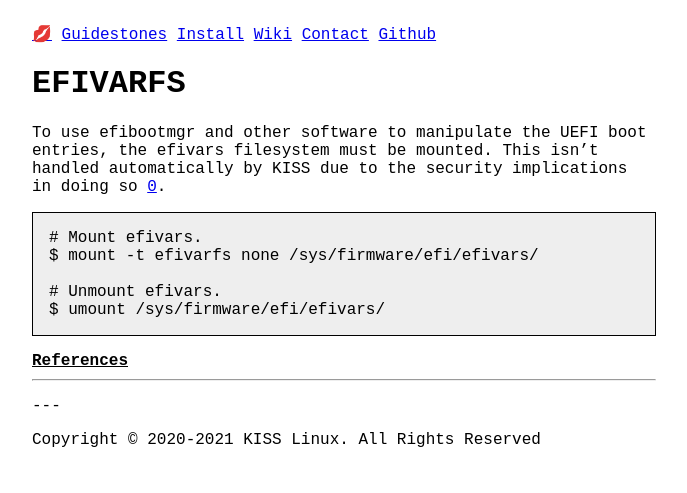
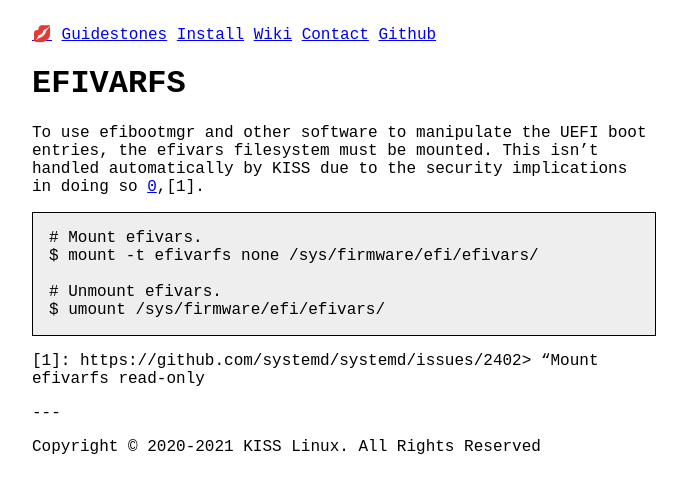
Before and after one commit to mcpcpc/k1ss, a Jekyll site: the page built from wiki/boot/efivarfs.md, in a window 1280 px wide. Shown: the top 493 px of the page, without its empty margins (296-983 px from the left). Built offline with Jekyll 4.4.1, drawn with Linux system fonts in a browser that asks for light colours; our own code applies the rules of GitHub Pages for plain Markdown files.

Commit message:
Update efivarfs.md

```diff
--- a/wiki/boot/efivarfs.md
+++ b/wiki/boot/efivarfs.md
@@ -3,7 +3,7 @@ EFIVARFS
 
 To use efibootmgr and other software to manipulate the UEFI boot entries, the
 efivars filesystem must be mounted. This isn't handled automatically by KISS due
-to the security implications in doing so [0][1].
+to the security implications in doing so [0],[1].
 
     # Mount efivars.
     $ mount -t efivarfs none /sys/firmware/efi/efivars/
@@ -11,8 +11,5 @@ to the security implications in doing so [0][1].
     # Unmount efivars.
     $ umount /sys/firmware/efi/efivars/
 
-## References
--------------
-
 [0]: https://www.kernel.org/doc/Documentation/filesystems/efivarfs.txt
-[1]: https://github.com/systemd/systemd/issues/2402
+[1]: https://github.com/systemd/systemd/issues/2402> "Mount efivarfs read-only
```
